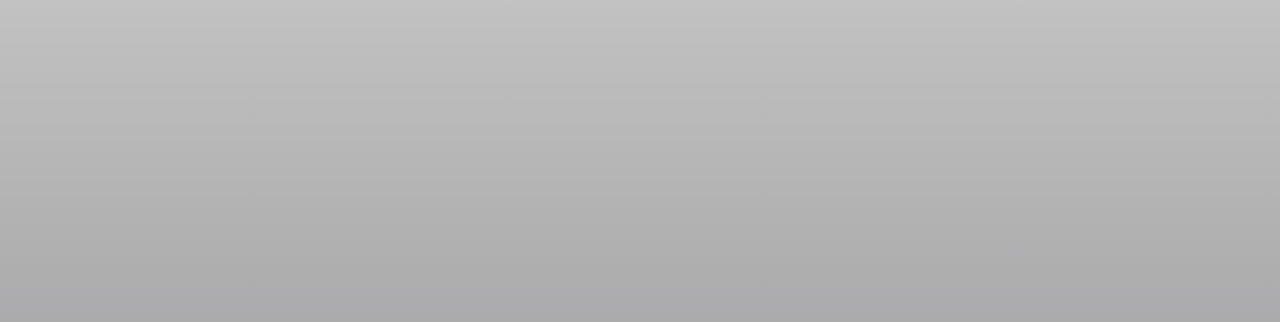
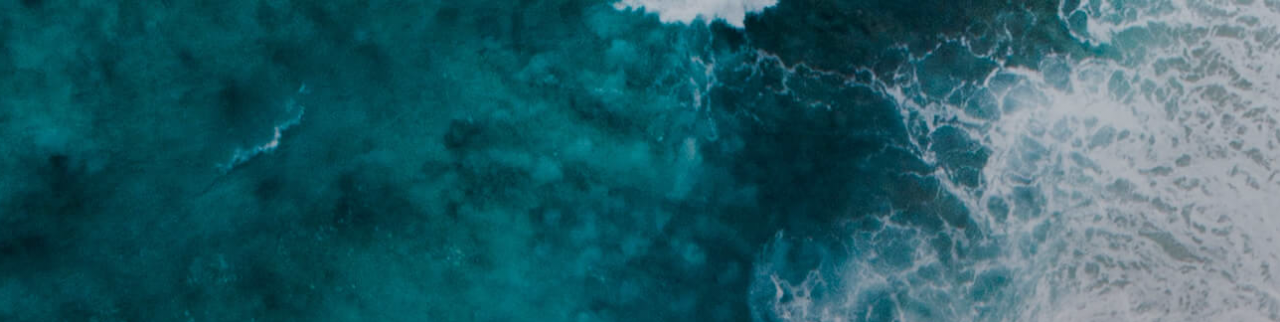
Before and after one commit to PilarCisnero/pilarcisnero.github.io, a plain HTML site: page index.html in a window 1280 px wide. Shown: the top 322 px of the page. Drawn offline with Linux system fonts and the light colour scheme.

Commit message:
Update estilos.css

```diff
--- a/estilos.css
+++ b/estilos.css
@@ -7,7 +7,7 @@
 body {
 	background: #f2f2f2;
 	font-family: 'Roboto', sans-serif;
-	background-image: linear-gradient(180deg, rgba(0, 0, 0, 0.2) 0%, rgb(4, 1, 14) 75%), url('../img/bg.jpg');
+	background-image: linear-gradient(180deg, rgba(0, 0, 0, 0.2) 0%, rgb(4, 1, 14) 75%), url('bg.jpg');
 	background-size: cover;
 	background-repeat: no-repeat;
 	background-position: top center;
```
